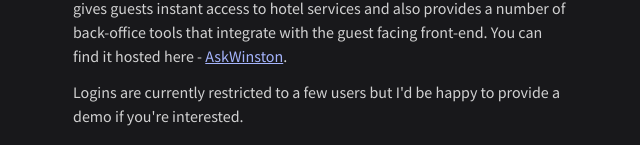
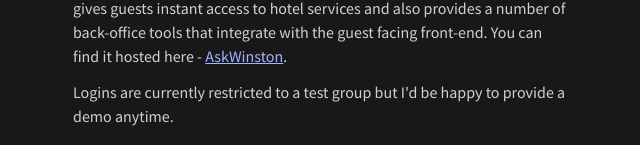
Before and after one commit to rushil-saraogi/rushil-saraogi.github.io, a Vue app: page /#/tailwind-letter in a window 1280 px wide. Shown: the part 807-952 px from the top of the page, without its empty margins (319-959 px from the left). Built offline with nearby package versions, Linux system fonts and the light colour scheme.

Commit message:
Text change - test commit

```diff
--- a/src/views/TailwindLetter.vue
+++ b/src/views/TailwindLetter.vue
@@ -21,7 +21,6 @@
         </div>
       </div>
     </div>
-
     <div class="mt-8 sm:mt-12 text-left">
         <div class="text-lg border-b py-2 border-white/10">About me</div>
         <p class="mt-3 text-white/80">
@@ -44,7 +43,7 @@
             and also provides a number of back-office tools that integrate with the guest facing front-end.
             You can find it hosted here - <a class="text-indigo-300" href="https://www.askwinston.app/">AskWinston</a>.
         </p>
-        <p class="mt-3 text-white/80">Logins are currently restricted to a few users but I'd be happy to provide a demo if you're interested.</p>
+        <p class="mt-3 text-white/80">Logins are currently restricted to a test group but I'd be happy to provide a demo anytime.</p>
     </div>
   </div>
 </template>
```
Also changed, not shown: 5 other files (tests, documents, lock files or other folders).
